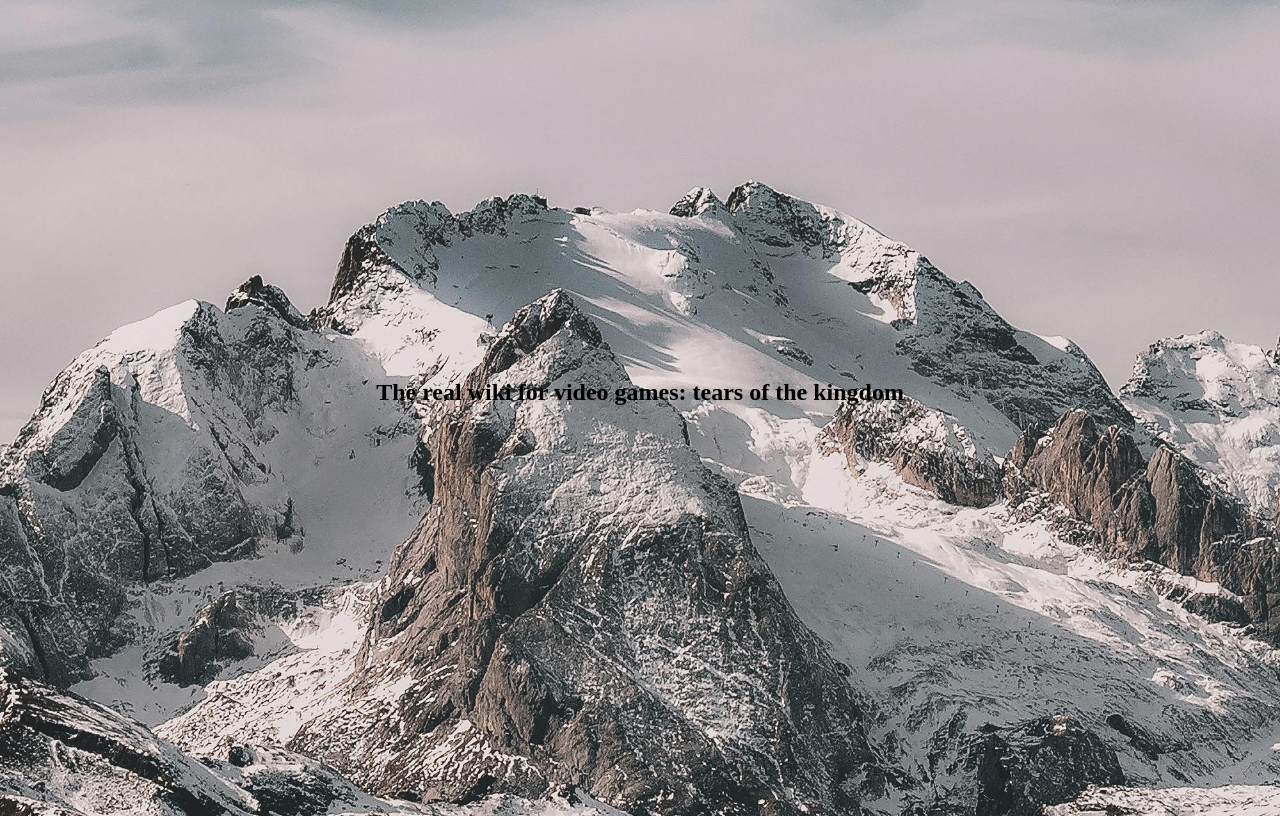
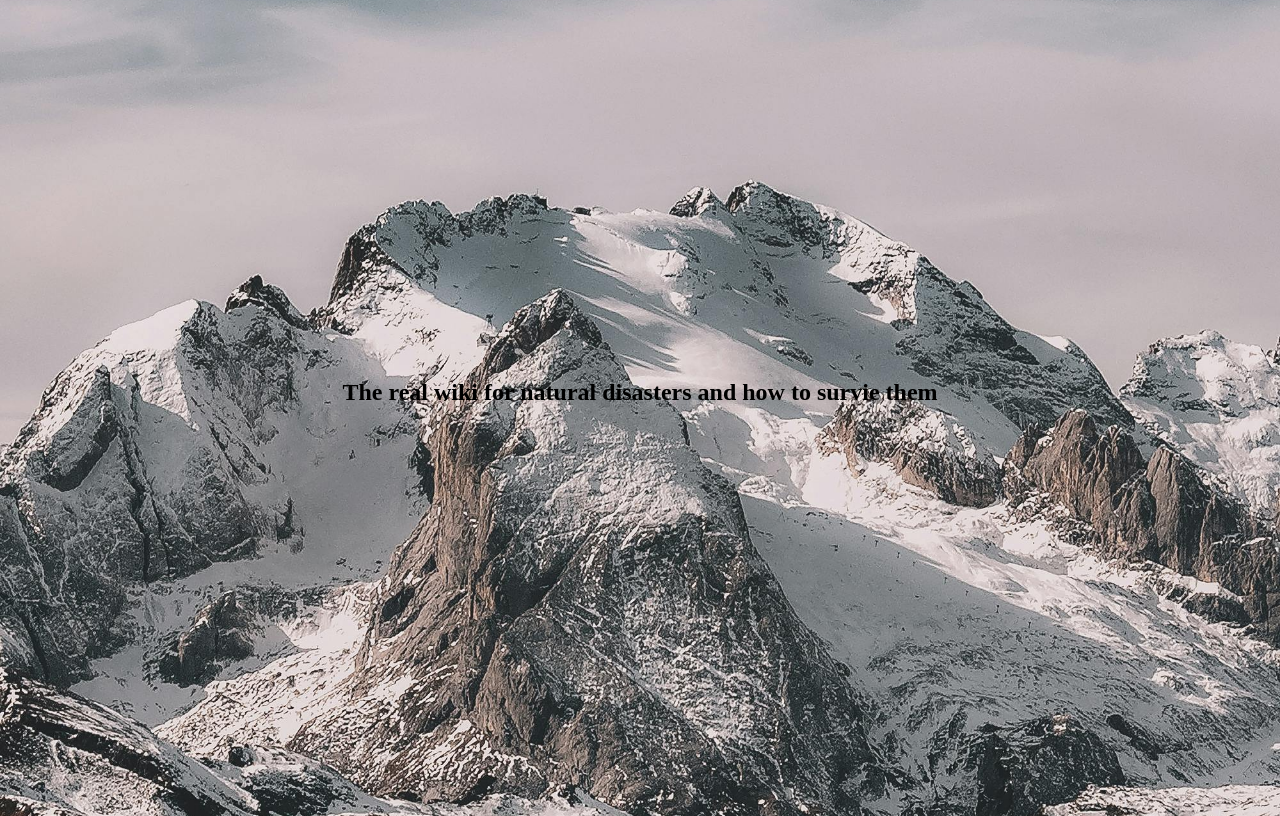
Before and after one commit to saveer26/hero-things, a plain HTML site: page thing1.html in a window 1280 px wide. Drawn offline with Linux system fonts and the light colour scheme.

Commit message:
Update thing1.html

```diff
--- a/thing1.html
+++ b/thing1.html
@@ -6,7 +6,7 @@
 </head>
 
 <body id="thing">
-  <h2 id="h12">The real wiki for video games: tears of the kingdom</h2>
+  <h2 id="h12">The real wiki for natural disasters and how to survie them  </h2>
   <p></p>
   <script src="script.js"> </script>
 </body>
```
